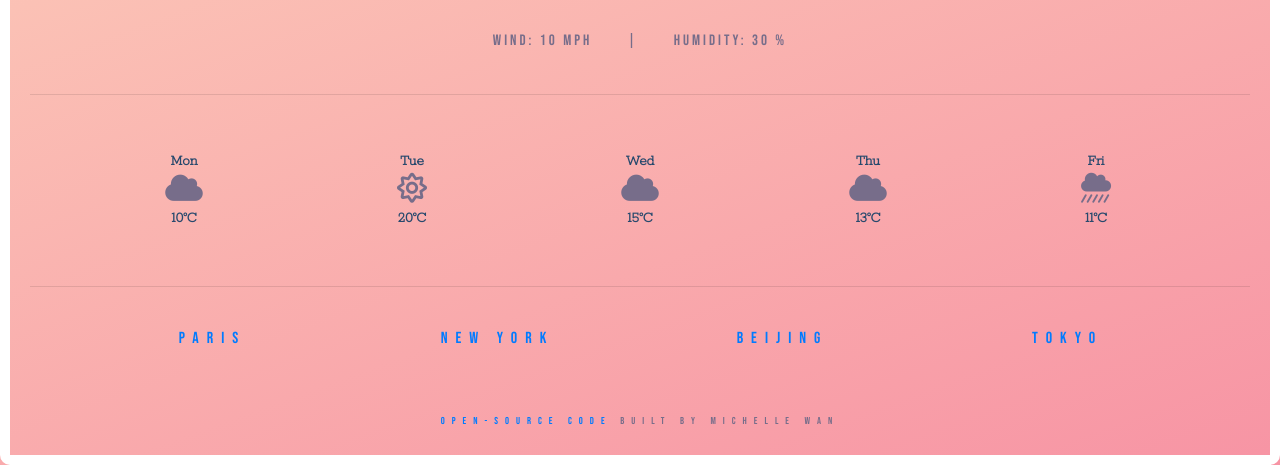
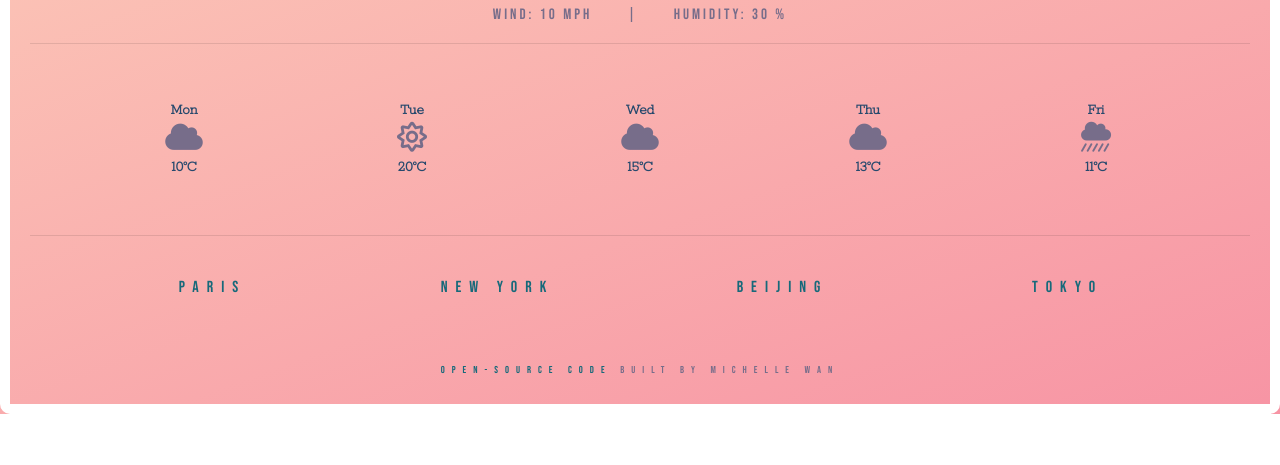
Before and after one commit to waimanmwan/Weather-app, a plain HTML site: page index.html in a window 1280 px wide. Shown: the part 414-879 px from the top of the page. After the commit the page ends 828 px from the top, so only its background shows below. Drawn offline with nearby package versions, Linux system fonts and the light colour scheme.

Commit message:
Change link text color

```diff
--- a/src/styles.css
+++ b/src/styles.css
@@ -77,13 +77,22 @@ h5 {
   text-align: center;
   list-style: none;
   letter-spacing: 8px;
+  text-decoration: none;
 }
+
+a {
+  color: #16697a;
+}
+a:hover {
+  border-bottom: 0px;
+  color: #fd3a69;
+}
+
 .degree {
   font-size: 20px;
 }
 .windHumid {
   font-size: 15px;
-  margin: 0px 100px;
   letter-spacing: 3px;
   color: #776d8a;
 }
```
